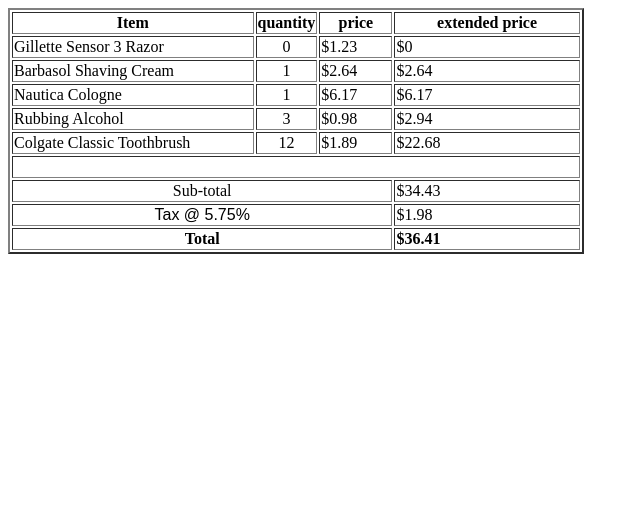
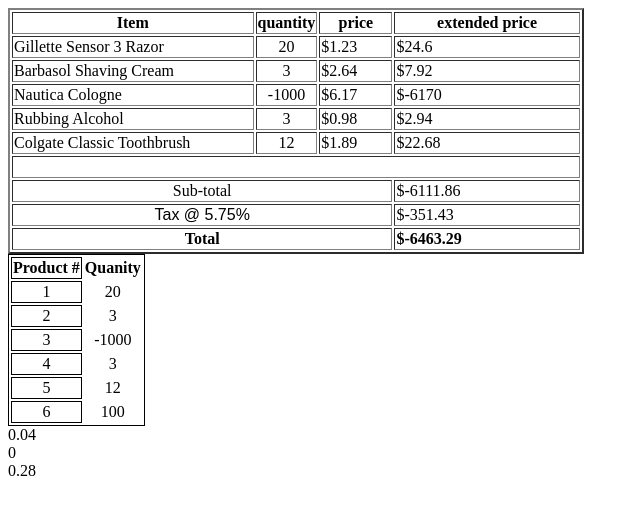
Before and after one commit to dport96/ITM352_S20, a plain HTML site: page Lab10/invoice.html in a window 1280 px wide. Shown: the whole page, without its empty margins (0-640 px from the left). Drawn offline with Linux system fonts and the light colour scheme.

Commit message:
Update invoice.html

```diff
--- a/Lab10/invoice.html
+++ b/Lab10/invoice.html
@@ -4,36 +4,37 @@
   */
 
   // Product data
+  var product_quantities = [20,3,-1000,3,12,100];
+
 
   // Product 1
   var product1 = {};
   product1['item'] = 'Gillette Sensor 3 Razor';
-  product1['quantity'] = 2;
+  product1['quantity'] = product_quantities[0];
   product1.price = 1.23;
 
-  product1.quantity = 0;
   product1["sku#"] = 1234;
 
       // Product 2
       product2 = {
     'item': 'Barbasol Shaving Cream',
-    'quantity' : 1,
+    'quantity' : product_quantities[1],
      'price': 2.64
       };
 
       // Product 3
       var item3 = 'Nautica Cologne';
-  var quantity3 = 1;
+  var quantity3 = product_quantities[2];
   var price3 = 6.17;
 
       // Product 4
       var item4 = 'Rubbing Alcohol';
-  var quantity4 = 3;
+  var quantity4 = product_quantities[3];
   var price4 = 0.98;
 
       // Product 5
       var item5 = 'Colgate Classic Toothbrush';
-  var quantity5 = 12;
+  var quantity5 = product_quantities[4];
   var price5 = 1.89;
 
   // Compute extended prices
@@ -143,6 +144,30 @@
   </tr>
 </tbody>
 </table>
+
+<table id=product_table style="border: 1px solid black;text-align: center;">
+  <tr style="border: 1px solid black;"><th style="border: 1px solid black;">Product #</th><th>Quanity</th></tr>
+<script>
+  for(i=0; i < product_quantities.length; i++) {
+    document.write(`<tr style="border: 1px solid black;"><td style="border: 1px solid black;">${i+1}</td><td>${product_quantities[i]}</td></tr>`);
+  }
+  </script>
+</table>
+
+<script>
+product1 = { 'name': 'small gumball', 'price': 0.02 };
+product2 = { 'name': 'medium gumball', 'price': 0.05 };
+product3 = { 'name': 'large gumball', 'price': 0.07 };
+
+// array of all products
+products = [product1, product2, product3];
+cart_quantities = [2,0,4]; // corresponds to products array
+var total = 0;
+for(i=0; i<cart_quantities.length; i++) {
+  extended_price = cart_quantities[i]*products[i].price;
+  document.write(extended_price + '<br>');
+}
+</script>
 </body>
 
 </html>
```
